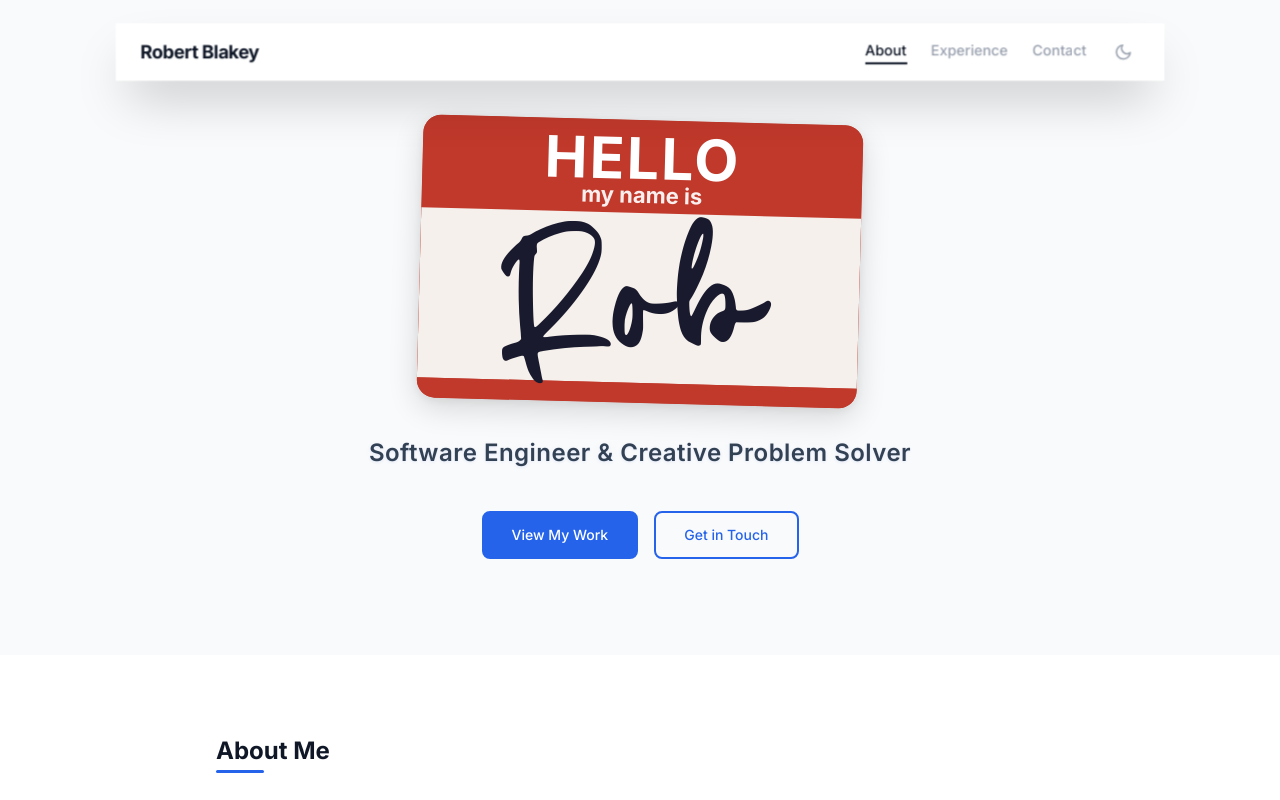
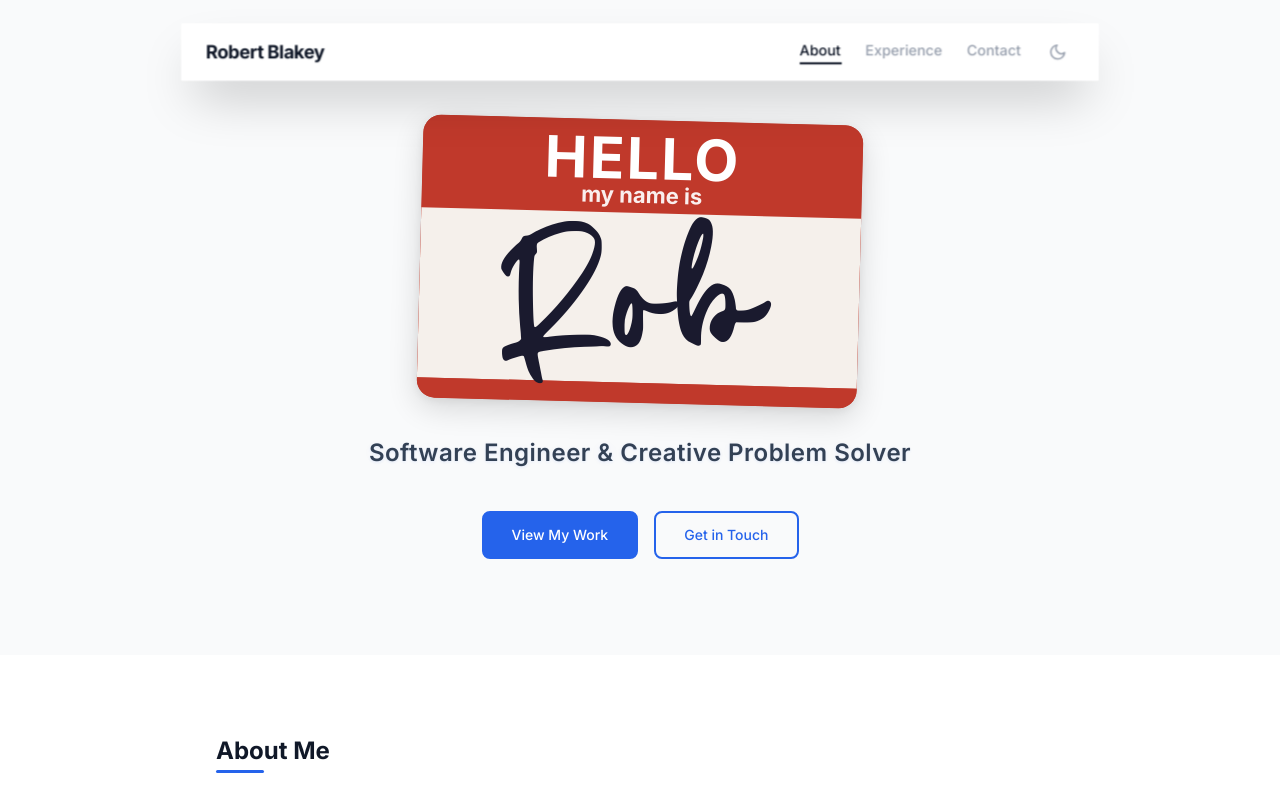
Before and after one commit to andimrob/andimrob.github.io, a React (Vite) app: page / in a window 1280 px wide. Shown: the top 800 px of the page. Built offline with nearby package versions, Linux system fonts and the light colour scheme.

Commit message:
chore: shrink nav bar

```diff
--- a/src/components/Header.tsx
+++ b/src/components/Header.tsx
@@ -370,7 +370,7 @@ function Header() {
   return (
     <div className="fixed inset-x-0 top-0 z-50 px-4 pt-4 sm:px-8 sm:pt-6">
       <div
-        className={`prism-perspective mx-auto max-w-5xl ${jitter ? "prism-jitter" : ""}`}
+        className={`prism-perspective mx-auto max-w-4xl ${jitter ? "prism-jitter" : ""}`}
         onAnimationEnd={() => setJitter(false)}
       >
         <div
```
